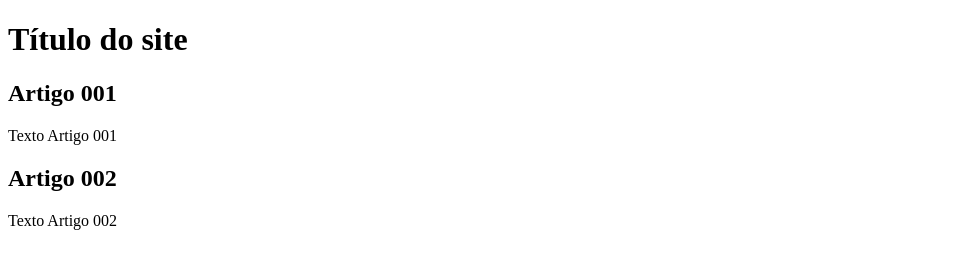
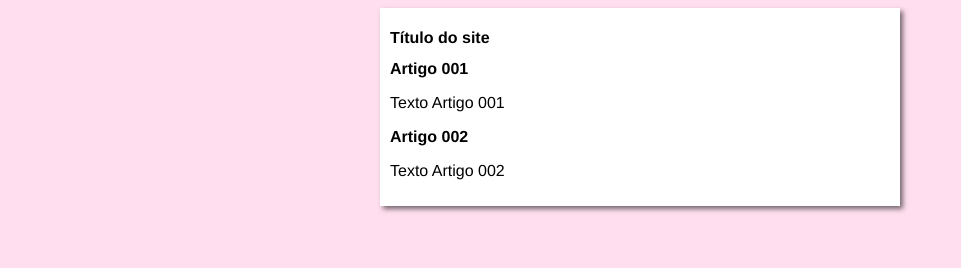
Before and after one commit to LedaBernardo/Project-site, a plain HTML site: page index.html in a window 1280 px wide. Shown: the whole page, without its empty margins (0-961 px from the left). Drawn offline with Linux system fonts and the light colour scheme.

Commit message:
Iniciei o design

```diff
--- /dev/null
+++ b/estilos/style.css
@@ -0,0 +1,16 @@
+* {
+    font-family: 'Franklin Gothic Medium', 'Arial Narrow', Arial, sans-serif;
+    font-size: 16px;
+}
+body{
+    background-color: rgba(255, 105, 180, 0.206);
+
+}
+
+main {
+    background-color: white;
+    width: 500px;
+    margin: auto;
+    padding: 10px;
+    box-shadow: 3px 3px 5px rgba(0, 0, 0, 0.543);
+}
--- a/index.html
+++ b/index.html
@@ -5,6 +5,7 @@
     <meta http-equiv="X-UA-Compatible" content="IE=edge">
     <meta name="viewport" content="width=device-width, initial-scale=1.0">
     <title>Título do site</title>
+    <link rel="stylesheet" href="estilos/style.css">
 </head>
 <body>
     <main>
```
